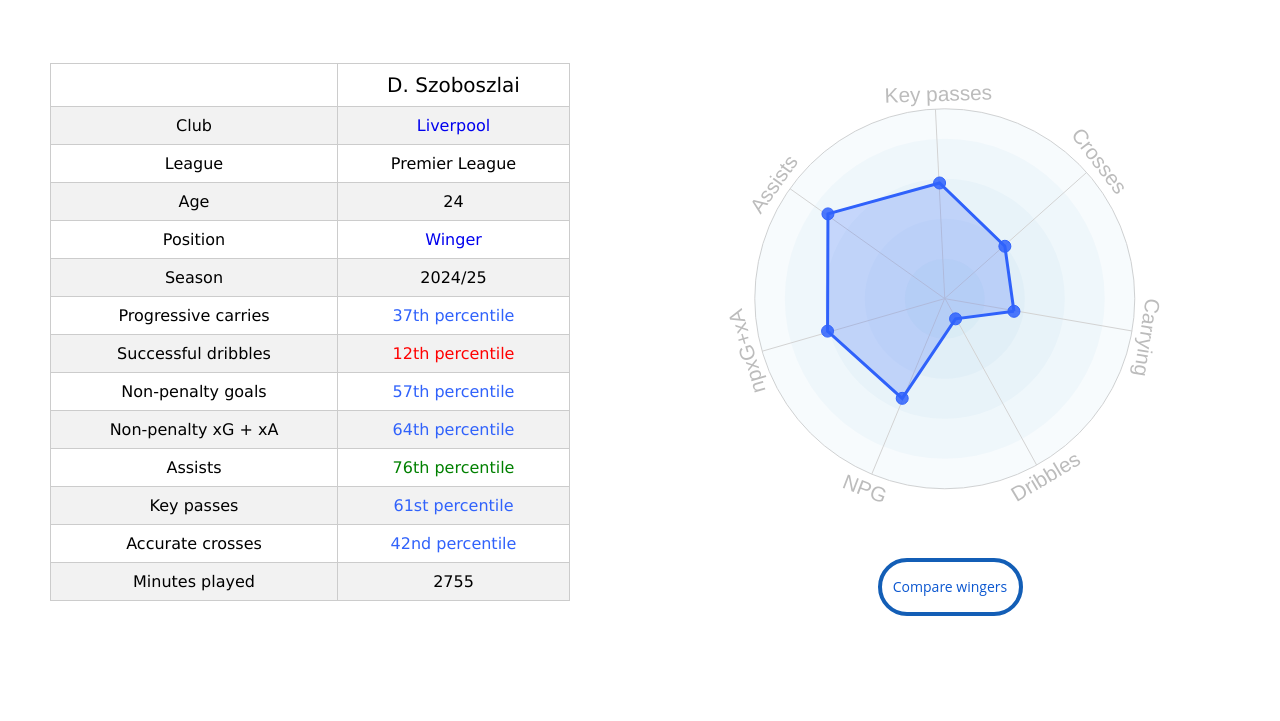
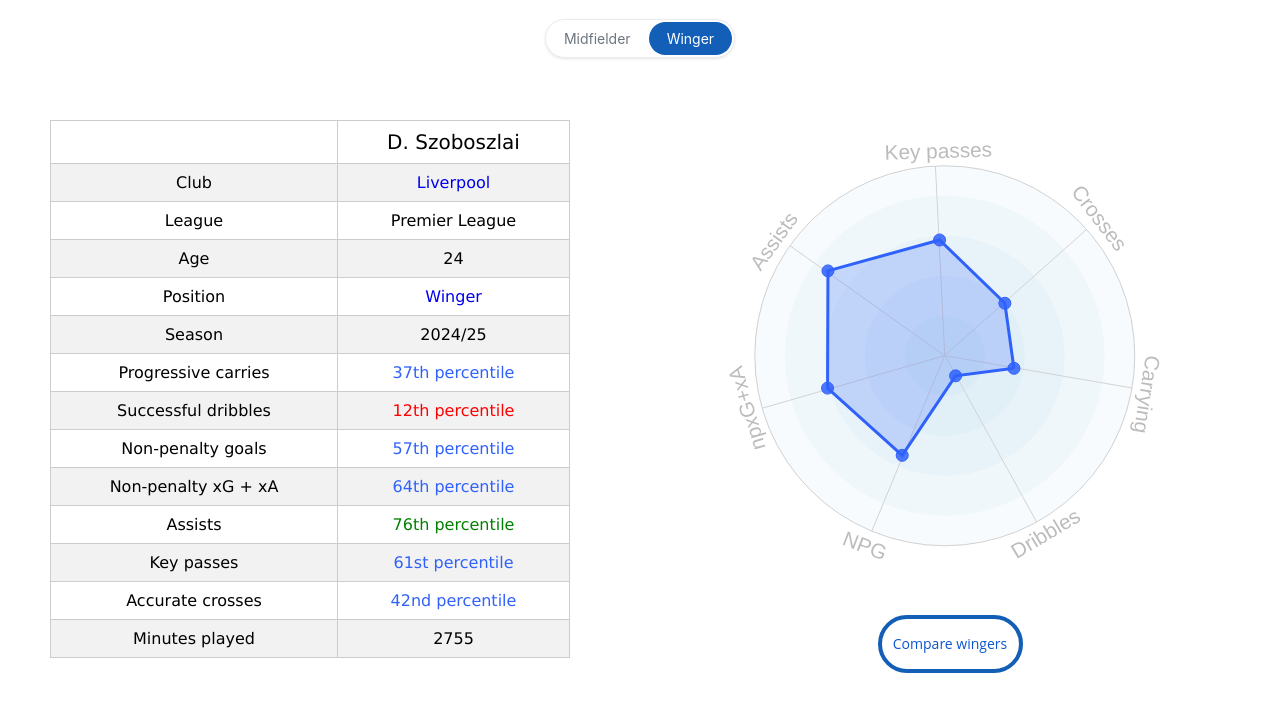
Before and after one commit to ohlitmybad/D_Szoboszlai_Winger_stats, a plain HTML site: page index.html in a window 1280 px wide. Shown: the part 70-791 px from the top of the page. Drawn offline with nearby package versions, Linux system fonts and the light colour scheme; no server answers; a script that the page names is missing.

Commit message:
Update index.html

```diff
--- a/index.html
+++ b/index.html
@@ -705,10 +705,71 @@
     </div>
   </div></div>
 </header>
+    <div class="position-toggle-container">
+        <div class="position-toggle">
+            <a href="https://datamb.football/D_Szoboszlai_Midfielder_stats" class="position-btn">Midfielder</a><a href="https://datamb.football/D_Szoboszlai_Winger_stats" class="position-btn active">Winger</a>
+        </div>
+    </div>
+
 <script async src="https://pagead2.googlesyndication.com/pagead/js/adsbygoogle.js?client=ca-pub-7677714701428206"
      crossorigin="anonymous"></script>
      <script src="https://cdnjs.cloudflare.com/ajax/libs/xlsx/0.16.9/xlsx.full.min.js"></script>
-</head>
+
+    <style>
+    /* Position Toggle Styles */
+    .position-toggle-container {
+        display: flex;
+        justify-content: center;
+        margin: 10px 0 8px 0;
+        padding: 0 20px;
+    }
+
+    /* Mobile responsive */
+    @media only screen and (max-width: 1048px) {
+        .position-toggle-container {
+            margin: 8px 0 -25px 0;
+        }
+    }
+
+    .position-toggle {
+        display: flex;
+        background: white;
+        border: 1px solid #e9ecef;
+        border-radius: 20px;
+        overflow: hidden;
+        box-shadow: 0 1px 3px rgba(0,0,0,0.1);
+        gap: 2px;
+        padding: 2px;
+    }
+
+    .position-btn {
+        padding: 8px 16px;
+        border: none;
+        background: transparent;
+        cursor: pointer;
+        font-family: -apple-system, BlinkMacSystemFont, 'Segoe UI', Roboto, Oxygen, Ubuntu, Cantarell, 'Helvetica Neue', sans-serif;
+        font-size: 14px;
+        font-weight: 400;
+        color: #6c757d;
+        transition: all 0.15s ease-in-out;
+        text-decoration: none;
+        display: inline-block;
+        min-width: 80px;
+        text-align: center;
+        white-space: nowrap;
+        border-radius: 18px;
+        box-sizing: border-box;
+    }
+
+    .position-btn.active {
+        background: #135eb7;
+        color: white;
+        text-decoration: none;
+        padding: 8px 18px;
+        pointer-events: none;
+    }
+    </style>
+    </head>
 
 <script async src="https://www.googletagmanager.com/gtag/js?id=G-PSBMXX80EF"></script>
 <script>
```
